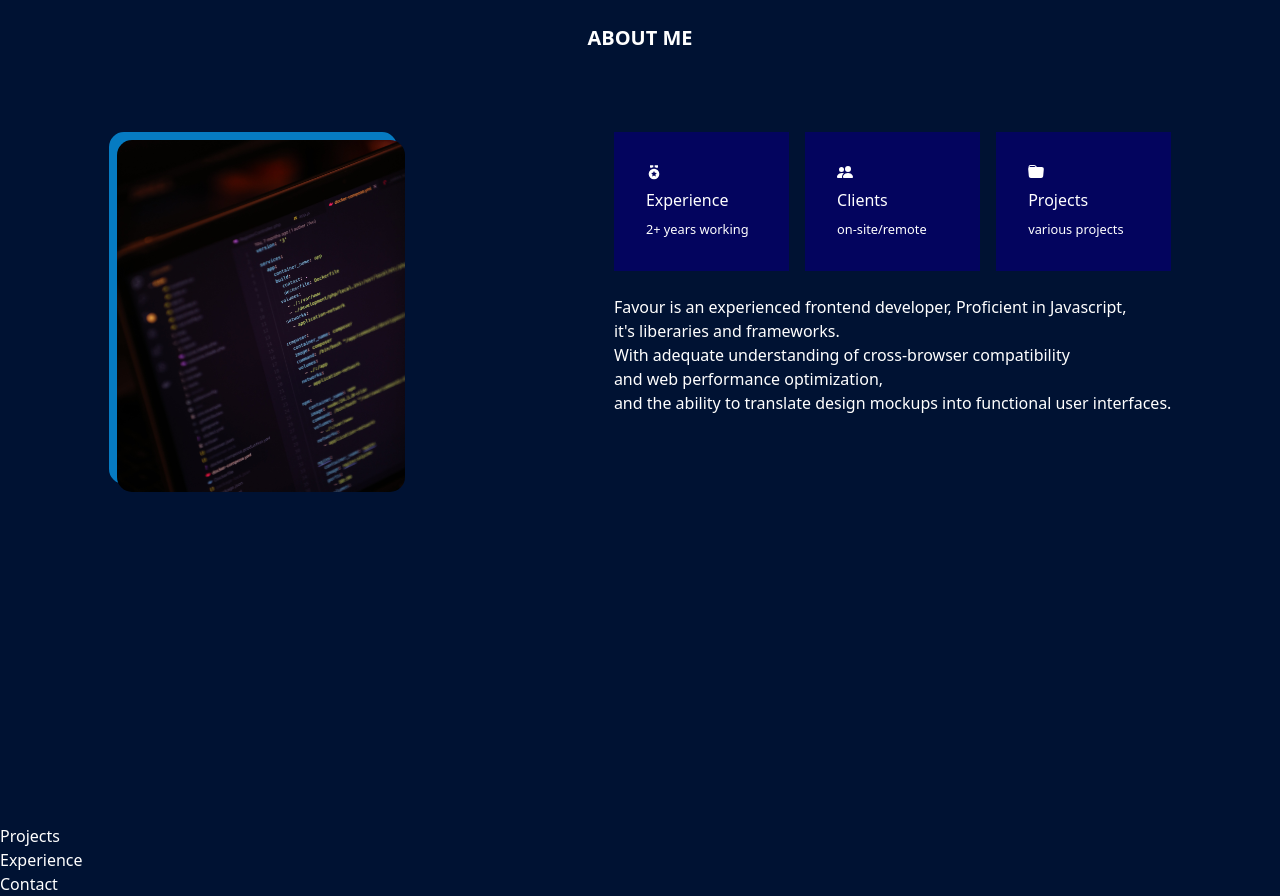
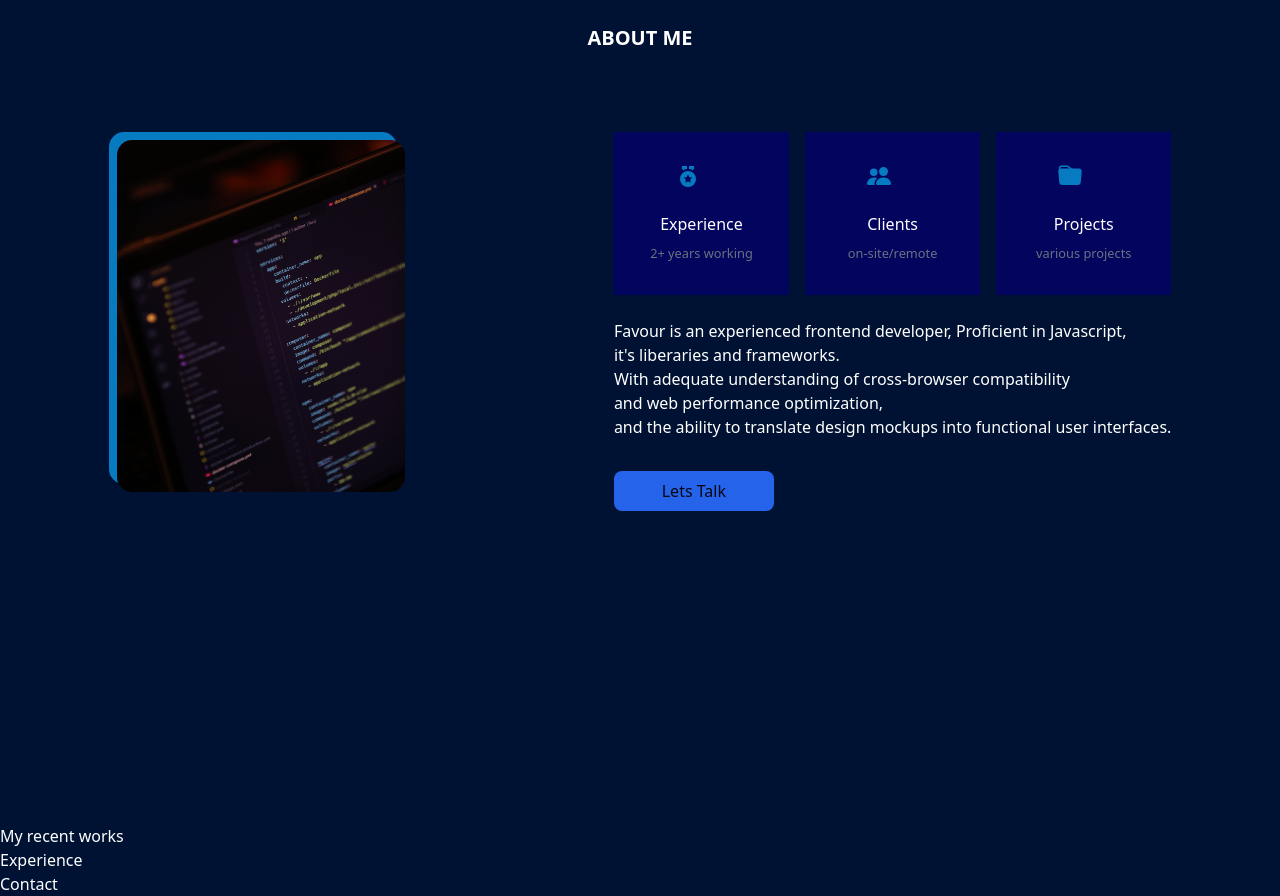
Before and after one commit to Kelly-kells/Personal-portfolio, a React (Vite) app: page / in a window 1280 px wide. Shown: the part 880-1776 px from the top of the page. Built offline with nearby package versions, Linux system fonts and the light colour scheme.

Commit message:
projects

```diff
--- a/src/components/About.jsx
+++ b/src/components/About.jsx
@@ -17,27 +17,29 @@ const About = () => {
         </div>
         <div className='about-cards '>
         <div className='grid md:grid-cols-3 gap-4 sm:grid-cols-2 gap-4 '>
-         <div className="card-contents flex flex-col justify-center p-8 gap-2 ">
-          <RiMedalFill />
-          <p>Experience</p>
-          <small>2+ years working</small>
+         <div className="card-contents flex flex-col justify-center text-center p-8 gap-2 ">
+          <RiMedalFill style={{ color: '#067bc2', fontSize: '24px', marginLeft: '30px' }}/>
+          <p className='mt-4'>Experience</p>
+          <small className='text-gray-500'>2+ years working</small>
          </div>
 
-         <div className="card-contents flex flex-col justify-center p-8 gap-2" >
-          < BsPeopleFill/>
-          <p>Clients</p>
-          <small>on-site/remote</small>
+         <div className="card-contents flex flex-col justify-center  text-center p-8 gap-2" >
+          < BsPeopleFill style={{ color: '#067bc2', fontSize: '24px', marginLeft: '30px' }}/>
+          <p className='mt-4'>Clients</p>
+          <small className='text-gray-500'>on-site/remote</small>
          </div>
 
-         <div className="card-contents flex flex-col justify-center p-8 gap-2">
-          < BsFillFolderFill/>
-          <p>Projects</p>
-          <small>various projects</small>
+         <div className="card-contents flex flex-col justify-center text-center  p-8 gap-2">
+          < BsFillFolderFill style={{ color: '#067bc2', fontSize: '24px', marginLeft: '30px' }}/>
+          <p className='mt-4'>Projects</p>
+          <small className='text-gray-500'>various projects</small>
          </div>
         </div>
         <article className='mt-6'> Favour is an experienced frontend developer, Proficient in Javascript,<br/> it's
         liberaries and frameworks.<br/> With adequate understanding of cross-browser compatibility<br/> and web performance optimization,
         <br/> and the ability to translate design mockups into functional user interfaces. </article>
+
+        <button className='mt-8 text-center bg-blue-600 text-gray-950 w-40 rounded-lg h-10'><a href="contact">Lets Talk</a></button>
         </div>
       </div>
 
--- a/src/components/Navbar.jsx
+++ b/src/components/Navbar.jsx
@@ -25,7 +25,7 @@ const Navbar = () => {
                         <span className='pl-4'>Home</span>
                     </a>
 
-                    <a href="#work" className='w-[75%] flex justify center items-center
+                    <a href="#about" className='w-[75%] flex justify center items-center
                         rounded-full shadow-lg bg-Gray-100 shadow-gray-400 m-2 p-4 cursor-pointer hover:scale-105 ease-in duration-200'>
                         <GrProjects size={20} />
                         <span className='pl-4'>Work</span>
--- a/src/components/Projects.jsx
+++ b/src/components/Projects.jsx
@@ -2,7 +2,17 @@ import React from 'react'
 
 const Projects = () => {
   return (
-    <div>Projects</div>
+    <section id='projects'>
+      <h1>My recent works</h1>
+      <div className="project-container">
+        <div className="project-items">
+
+        </div>
+
+      </div>
+
+
+    </section >
   )
 }
 
```
